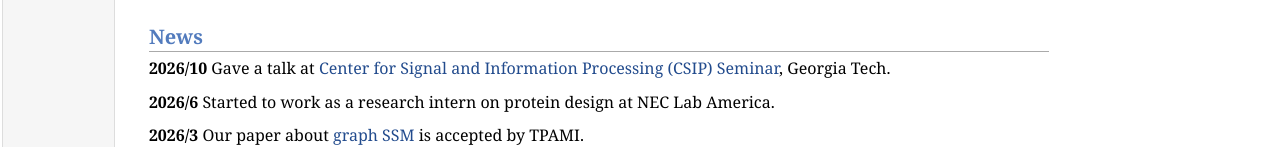
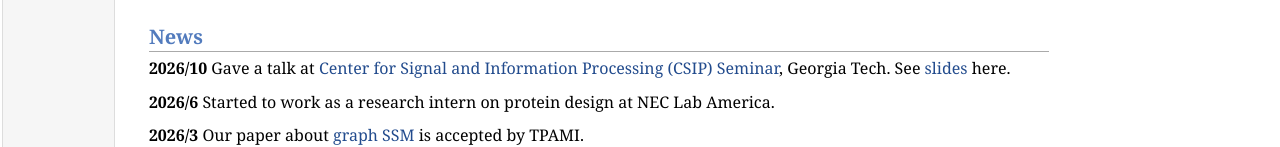
Before and after one commit to YinanHuang/YinanHuang.github.io, a plain HTML site: page index.html in a window 1280 px wide. Shown: the part 455-602 px from the top of the page. Drawn offline with Linux system fonts and the light colour scheme.

Commit message:
talk slides

```diff
--- a/index.html
+++ b/index.html
@@ -33,7 +33,7 @@ E-mail: yhuang903@gatech.edu <br />
 <p>I am a fourth-year Ph.D. student in Machine Learning at Georgia Tech, supervised by Prof. <a href="https://sites.google.com/view/panli-purdue/home">Pan Li</a>. I am broadly interested in <i>AI for science</i> (developing data-driven methods for accelerating scientific discovery) and <i>Science of AI</i> (understanding the foundations and principles that govern modern AI systems). My current research is focused on <b>geometric deep learning</b> and <b>generative modeling</b> of structured systems such as graphs and temporal data. </p>
 <p>I was a research intern at NEC Lab America working with <a href="https://www.cs.toronto.edu/~cuty/">Martin Min</a>, and a research intern at Peking University working with Prof. <a href="https://muhanzhang.github.io/">Muhan Zhang</a>. I earned my M.S. degree in ECE at Duke University and B.S. degree in Physics at Sun Yat-sen University.</p>
 <h2>News</h2>
-<p><b>2026/10</b> Gave a talk at <a href="https://csip.ece.gatech.edu/fall-2026/yinan-huang/">Center for Signal and Information Processing (CSIP) Seminar</a>, Georgia Tech.</p>
+<p><b>2026/10</b> Gave a talk at <a href="https://csip.ece.gatech.edu/fall-2026/yinan-huang/">Center for Signal and Information Processing (CSIP) Seminar</a>, Georgia Tech. See <a href="Directed_Graph_Talk.pdf">slides</a> here.</p>
 <p><b>2026/6</b> Started to work as a research intern on protein design at NEC Lab America.</p>
 <p><b>2026/3</b> Our paper about <a href="https://arxiv.org/abs/2406.05815">graph SSM</a> is accepted by TPAMI.</p>
 <p><b>2026/2</b> Our paper <a href="https://www.pnas.org/doi/10.1073/pnas.2516664123">Powers of Magnetic Graph Matrix: Fourier Spectrum, Walk Compression, and Applications</a> is accepted by <b>PNAS</b>! A very interesting work studying the connection between random walk on directed networks and the Fourier transform of the Magnetic Laplacian.</p>
```
Also changed, not shown: 2 other files.
